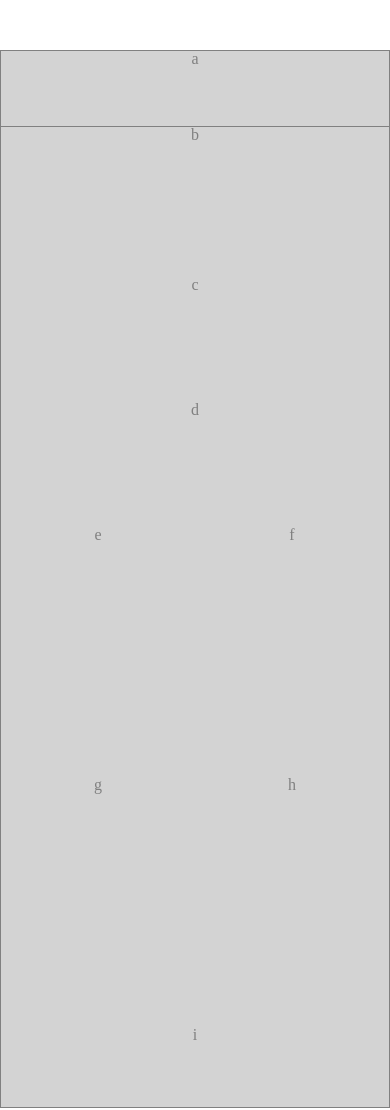
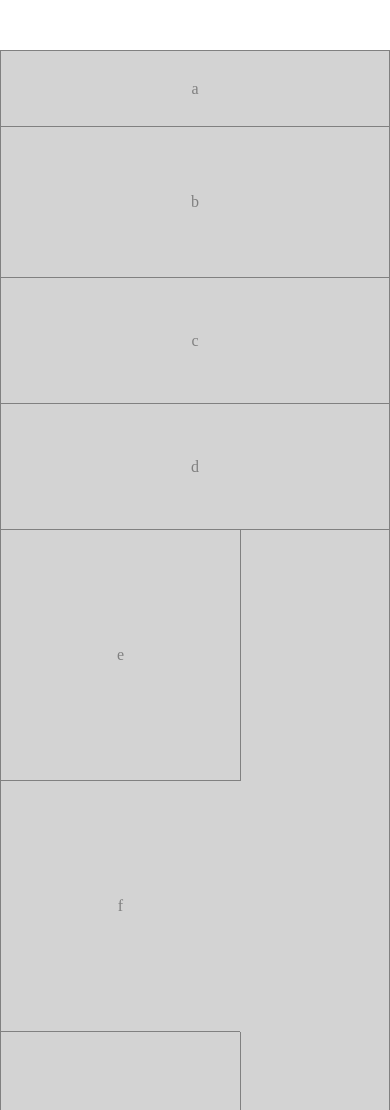
Before and after one commit to Nhuuu/lab-01, a plain HTML site: page index.html in a window 390 px wide. Shown: the top 1110 px of the page. Drawn offline with Linux system fonts and the light colour scheme.

Commit message:
vertically centered

```diff
--- a/styles/base.css
+++ b/styles/base.css
@@ -24,6 +24,8 @@ Each box should have a unique background color in mobile view and in desktop vie
     max-width: 964px;
   }
 }
+
+
 /* Mobile view */
 @media screen and (min-width: 480px) and (max-width: 767px){
   body {
--- a/styles/layout.css
+++ b/styles/layout.css
@@ -10,8 +10,10 @@ nav {
   border-bottom: solid grey 1px;
 }
 
-aside {
-  border-right: solid grey 1px;
+nav, aside, section > div {
+  justify-content: center;
+  display: flex;
+  align-items: center;
 }
 
 
@@ -26,6 +28,7 @@ aside {
     height: 600px;
     width: 200px;
     float: left;
+    border-right: solid grey 1px;
   }
 }
 
@@ -40,5 +43,6 @@ aside {
   aside {
     height: 150px;
     width: 100%;
+    border-bottom: solid grey 1px;
   }
 }
--- a/styles/modules.css
+++ b/styles/modules.css
@@ -33,12 +33,17 @@
   #col-2 div {
     height: 125px;
     width: 100%;
-
+    border-bottom: solid grey 1px;
   }
 
   #col-4 div {
     height: 250px;
-    width: 50%;
+    width: 239px;
+    border-bottom: solid grey 1px;
+  }
+
+  #col-4 div:first-child, #col-4 div:nth-child(3) {
+    border-right: solid grey 1px;
   }
 
   #last, #last > div {
```
